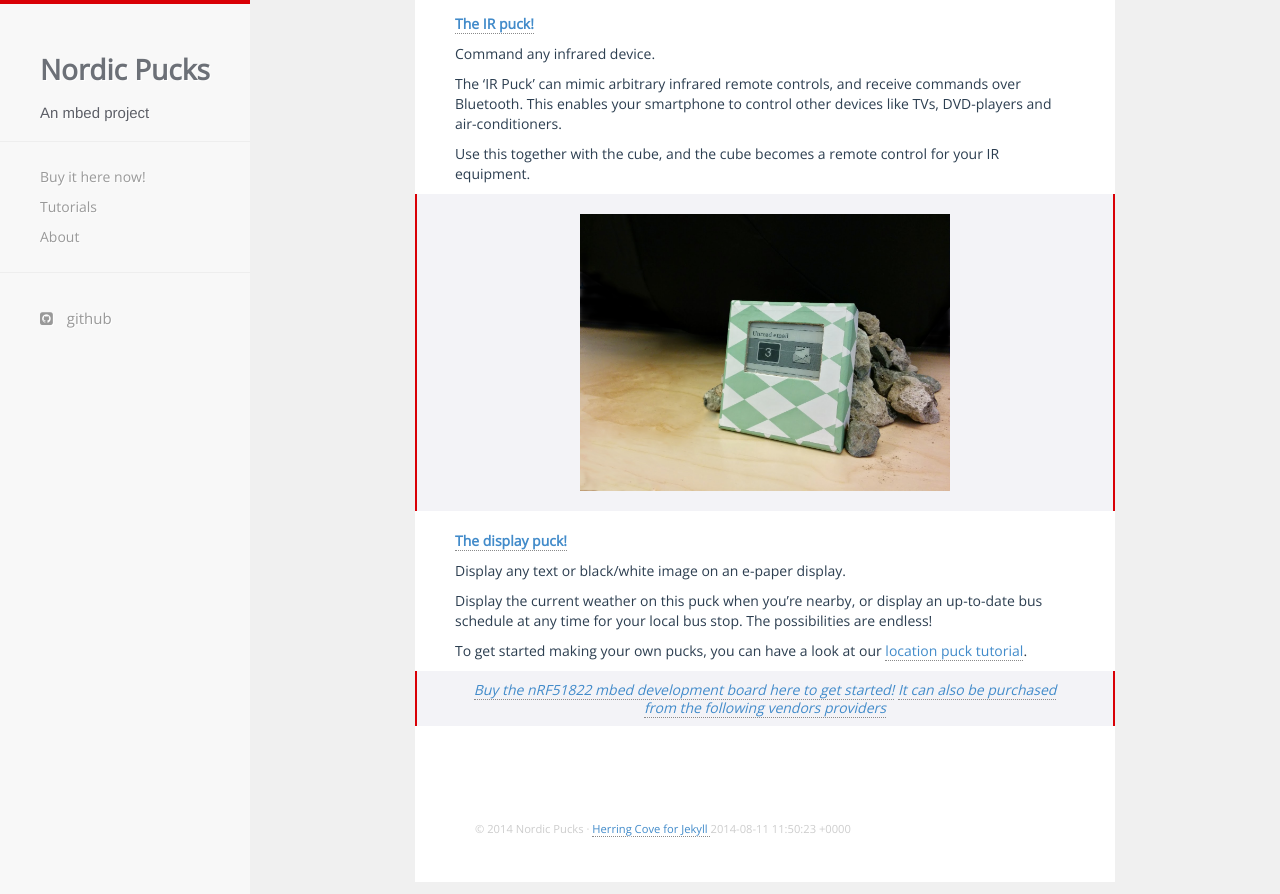
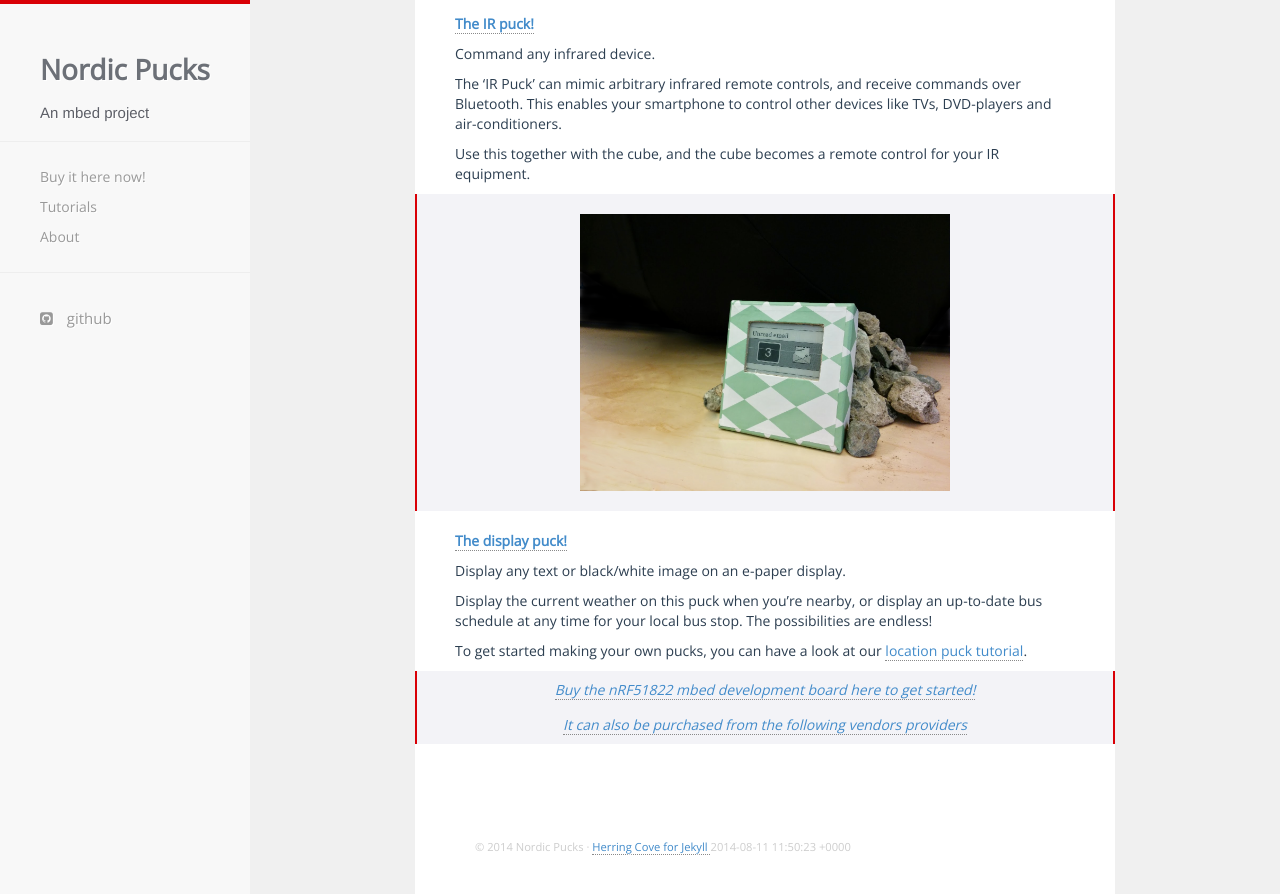
Before and after one commit to NordicPlayground/puck, a Jekyll site: the page built from index.md, in a window 1280 px wide and 900 px high, scrolled down 2238 px. Shown: the top 894 px of the window. Built offline with Jekyll 4.4.1, drawn with Linux system fonts in a browser that asks for light colours; nearby versions of some CDN libraries.

Commit message:
actual newline fix

```diff
--- a/index.md
+++ b/index.md
@@ -62,5 +62,5 @@
 To get started making your own pucks, you can have a look at our [location puck tutorial](tutorials/location.html).
 
 
-> [Buy the nRF51822 mbed development board here to get started!](http://www.digikey.com/product-search/en?vendor=0&keywords=nRF51822-mKIT)
+> [Buy the nRF51822 mbed development board here to get started!](http://www.digikey.com/product-search/en?vendor=0&keywords=nRF51822-mKIT) <br><br>
 > [It can also be purchased from the following vendors providers](https://www.nordicsemi.com/eng/Products/Bluetooth-R-low-energy/nRF51822-mKIT)
```
